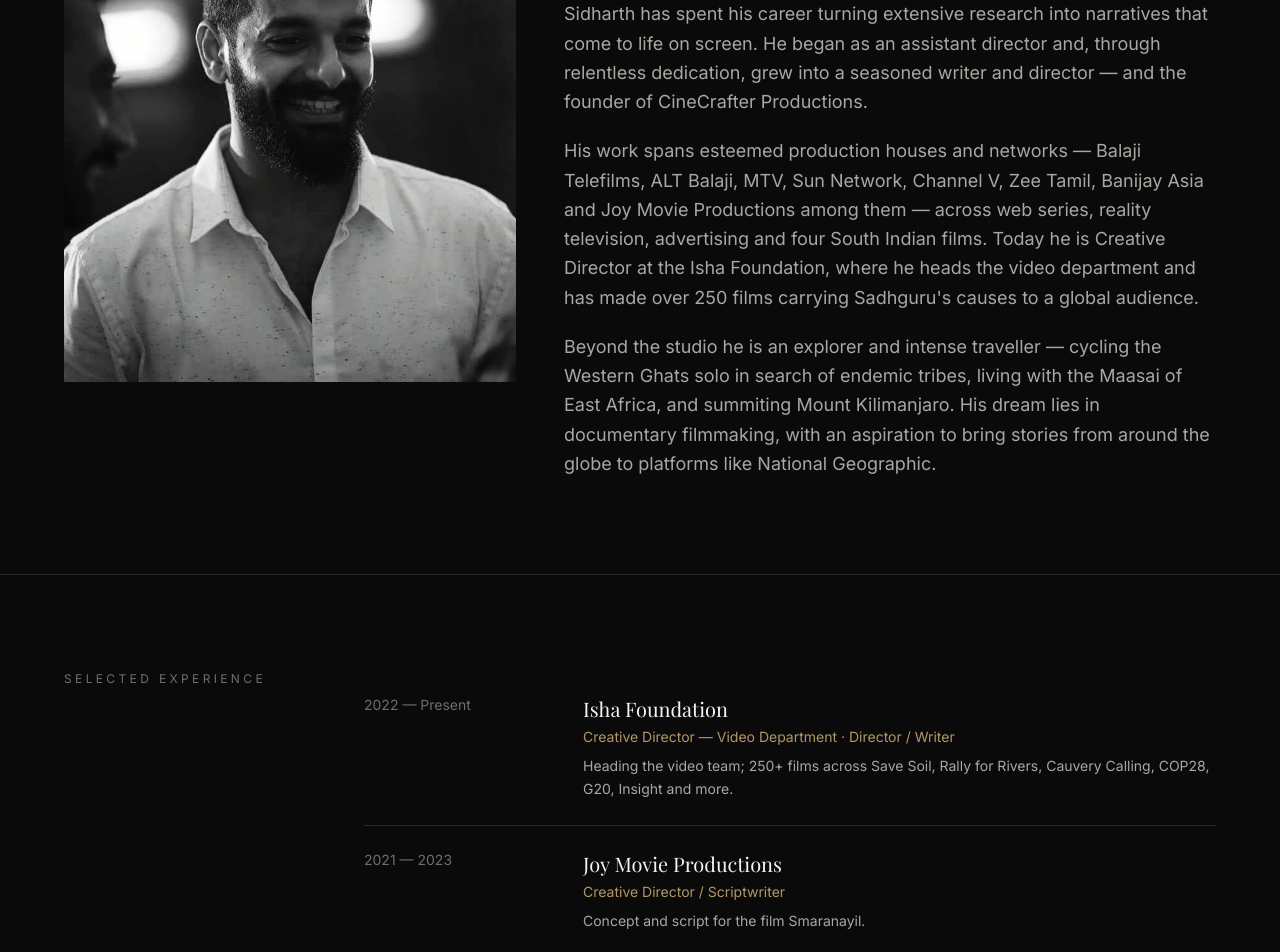
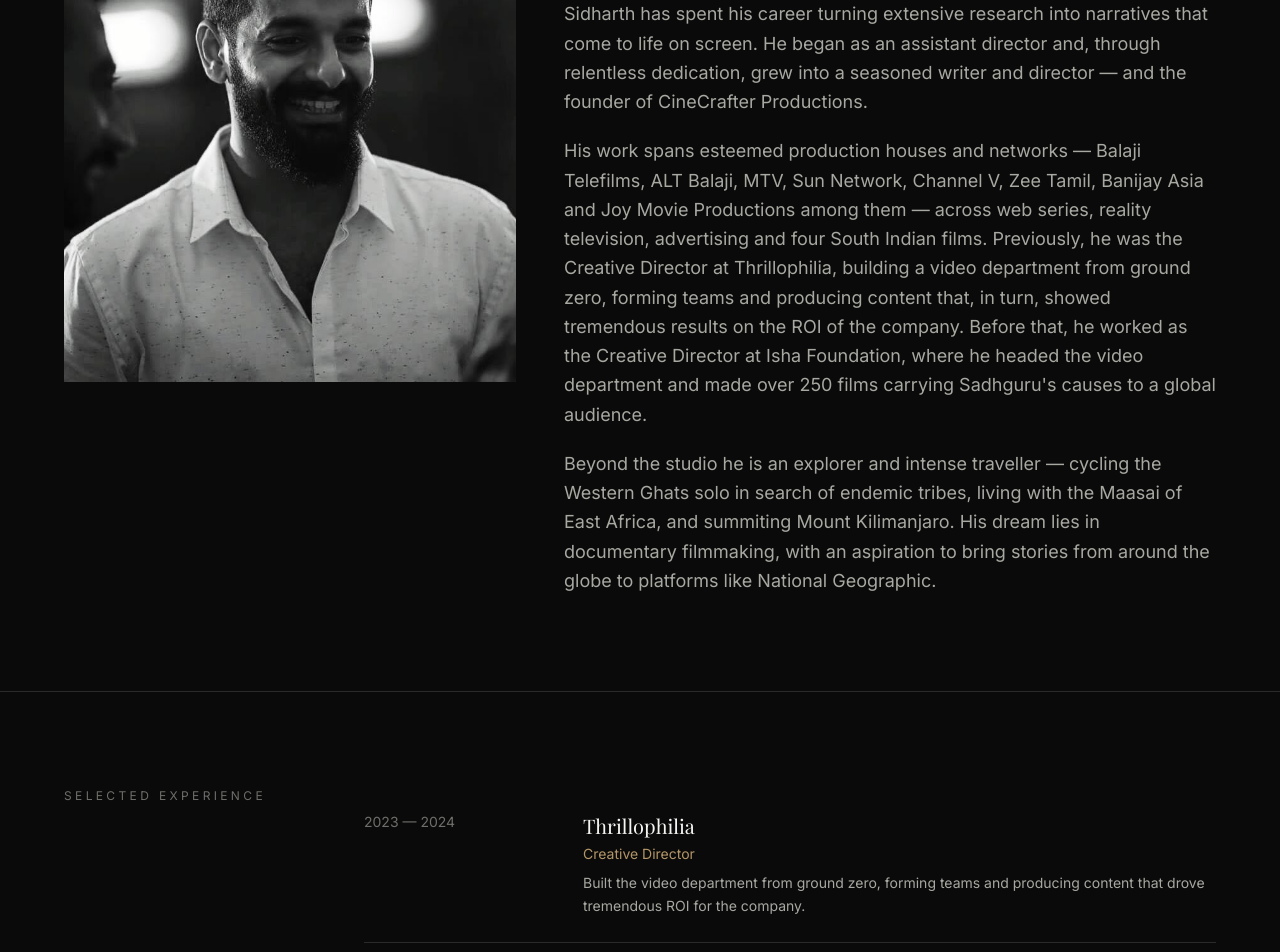
Before and after one commit to ddssidharth-hash/Cine-Crafter-Productions, a Next.js app: page /about in a window 1280 px wide. Shown: the part 1580-2532 px from the top of the page. Built offline with nearby package versions, Linux system fonts and the light colour scheme; no server answers; the database is empty; a web font is replaced by a local one.

Commit message:
docs: update founder bio with Thrillophilia and Isha Foundation roles

```diff
--- a/src/data/about.ts
+++ b/src/data/about.ts
@@ -38,7 +38,7 @@ export const founder = {
   role: "Founder · Writer / Director · Creative Director",
   bio: [
     "A storyteller at heart with over twelve years behind the camera and the edit, Sidharth has spent his career turning extensive research into narratives that come to life on screen. He began as an assistant director and, through relentless dedication, grew into a seasoned writer and director — and the founder of CineCrafter Productions.",
-    "His work spans esteemed production houses and networks — Balaji Telefilms, ALT Balaji, MTV, Sun Network, Channel V, Zee Tamil, Banijay Asia and Joy Movie Productions among them — across web series, reality television, advertising and four South Indian films. Today he is Creative Director at the Isha Foundation, where he heads the video department and has made over 250 films carrying Sadhguru's causes to a global audience.",
+    "His work spans esteemed production houses and networks — Balaji Telefilms, ALT Balaji, MTV, Sun Network, Channel V, Zee Tamil, Banijay Asia and Joy Movie Productions among them — across web series, reality television, advertising and four South Indian films. Previously, he was the Creative Director at Thrillophilia, building a video department from ground zero, forming teams and producing content that, in turn, showed tremendous results on the ROI of the company. Before that, he worked as the Creative Director at Isha Foundation, where he headed the video department and made over 250 films carrying Sadhguru's causes to a global audience.",
     "Beyond the studio he is an explorer and intense traveller — cycling the Western Ghats solo in search of endemic tribes, living with the Maasai of East Africa, and summiting Mount Kilimanjaro. His dream lies in documentary filmmaking, with an aspiration to bring stories from around the globe to platforms like National Geographic.",
   ],
 };
@@ -46,7 +46,14 @@ export const founder = {
 // Career timeline — most recent first.
 export const experience = [
   {
-    period: "2022 — Present",
+    period: "2023 — 2024",
+    org: "Thrillophilia",
+    role: "Creative Director",
+    detail:
+      "Built the video department from ground zero, forming teams and producing content that drove tremendous ROI for the company.",
+  },
+  {
+    period: "2022 — 2023",
     org: "Isha Foundation",
     role: "Creative Director — Video Department · Director / Writer",
     detail:
```
